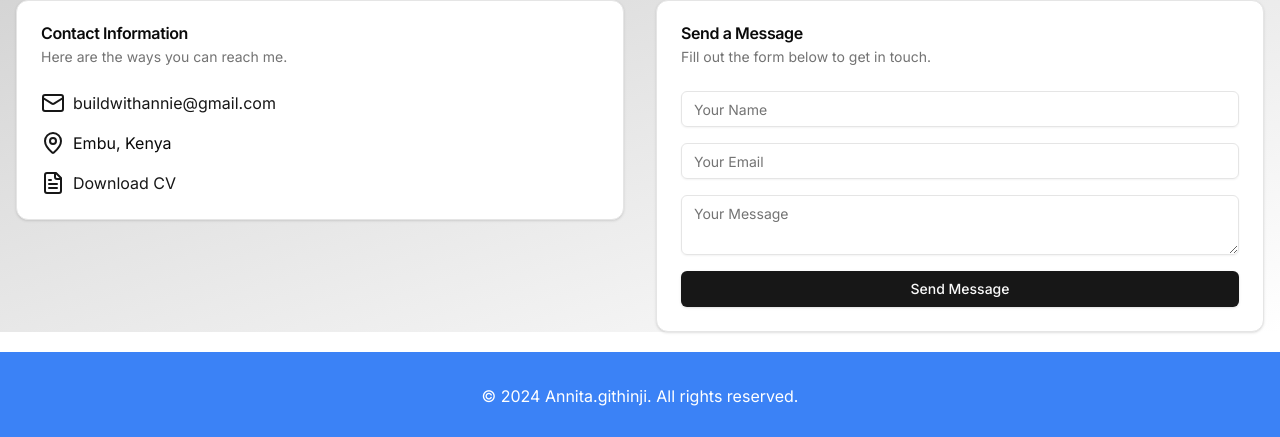
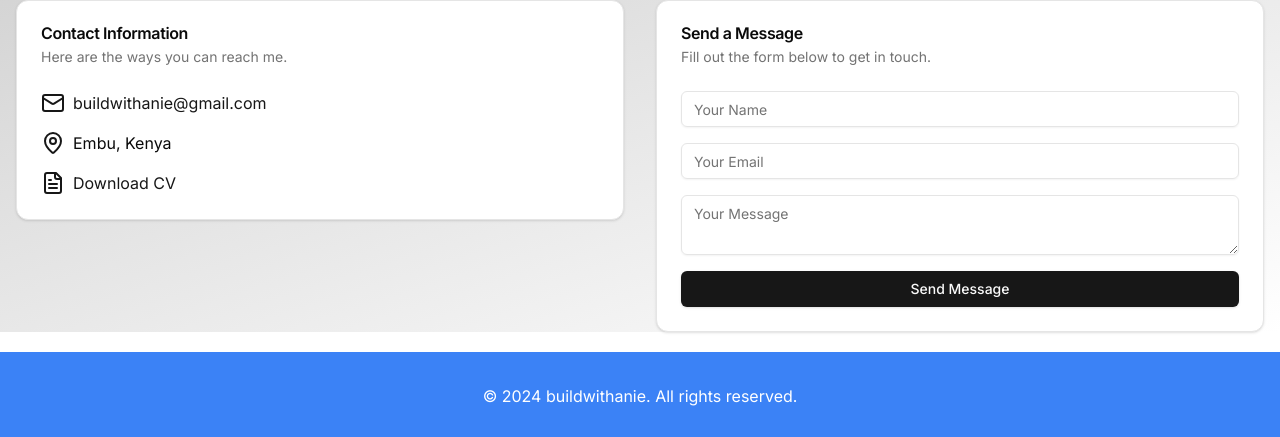
Before and after one commit to buildwithanie/portfolio, a Next.js app: page / in a window 1280 px wide. Shown: the part 2772-3209 px from the top of the page. Built offline with nearby package versions, Linux system fonts and the light colour scheme.

Commit message:
updared cv

```diff
--- a/components/ui/Contact.tsx
+++ b/components/ui/Contact.tsx
@@ -84,7 +84,7 @@ export default function Contact() {
                 <div className="flex items-center space-x-2">
                   <Mail className="text-primary" />
                   <a href="mailto:buildwithannie@gmail.com" className="text-primary hover:underline">
-                    buildwithannie@gmail.com
+                    buildwithanie@gmail.com
                   </a>
                 </div>
                 <div className="flex items-center space-x-2">
--- a/components/ui/Footer.tsx
+++ b/components/ui/Footer.tsx
@@ -4,7 +4,7 @@ export default function Footer() {
       <div className="container mx-auto px-4">
         <div className="flex flex-col justify-center items-center">
           <p className="text-white text-center">
-            © {new Date().getFullYear()} Annita.githinji. All rights reserved.
+            © {new Date().getFullYear()} buildwithanie. All rights reserved.
           </p>
         </div>
       </div>
```
Also changed, not shown: 1 other file (tests, documents, lock files or other folders).
